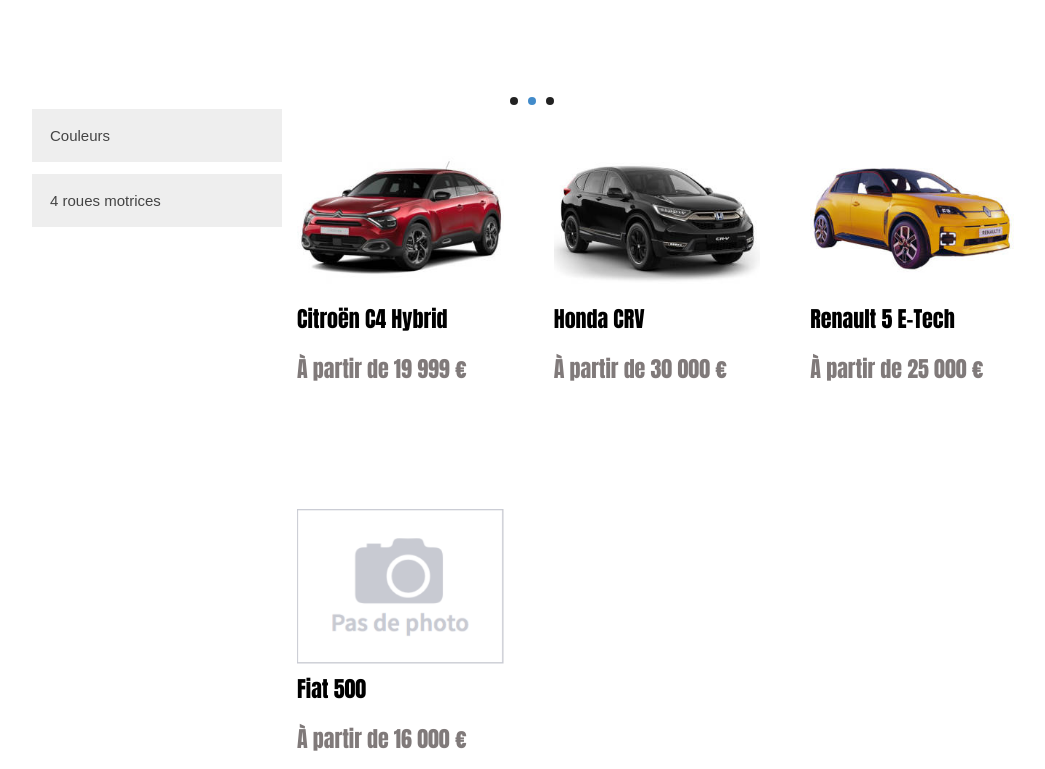
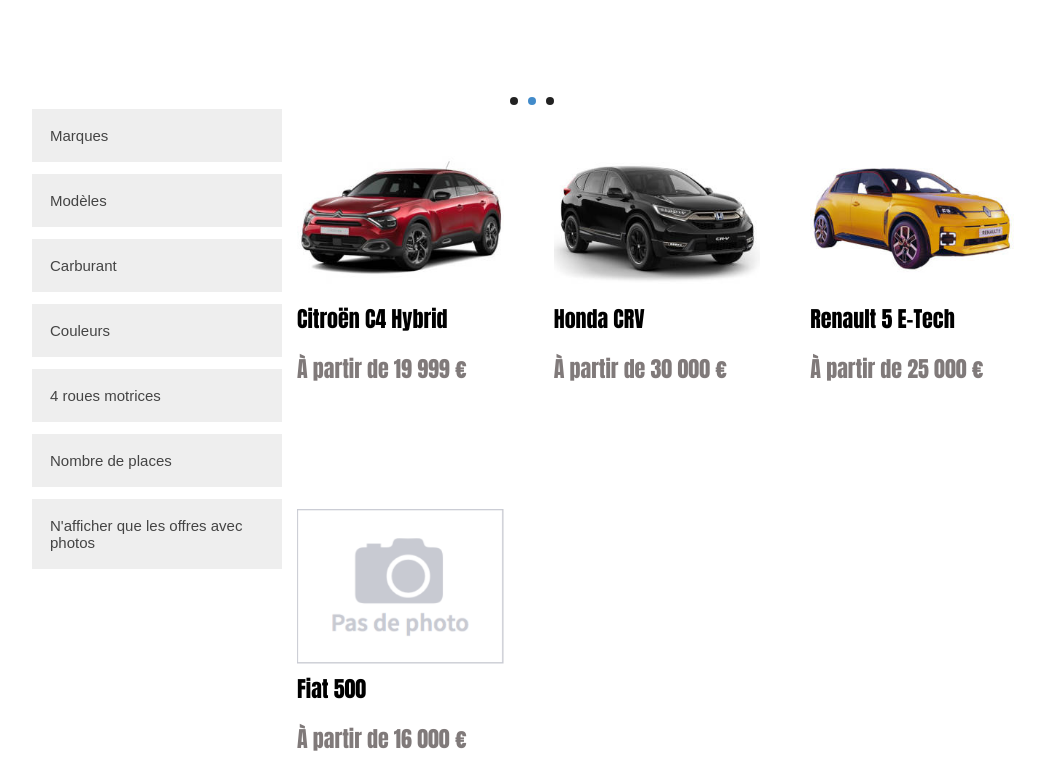
Before and after one commit to cstoyanov-IT/VroumVroumLeSite, a plain HTML site: page index.html in a window 1280 px wide. Shown: the part 682-1451 px from the top of the page, without its empty margins (108-1153 px from the left). Drawn offline with Linux system fonts and the light colour scheme.

Commit message:
mise à jour des filtres jusqua photo sans

```diff
--- a/index.html
+++ b/index.html
@@ -28,12 +28,6 @@
         <div class="caption">
           <h1>Citroën C4 Hybrid | À partir de 19 999 €</h1>
         </div>
-        <!-- fin de conteneur grille-->
-      </div>
-      <!-- fin de #conteneur_global-->
-    <!-- fin du main -->
-  </body>
-</html>
       </li>
       <li>
         <img src="img/slider/voiture-honda-crv.png" alt="Voiture Honda CRV visuel carroussel en page d'accueil" />
@@ -52,6 +46,74 @@
     <div id="conteneur_global" class="flex_row">
       <aside id="filters">
         <!-- DEBUT DU BLOC FILTRE-->
+        <button class="accordion">Marques</button>
+        <div class="conteneur_filtre flex_column panel">
+          <ul>
+            <li><input type="checkbox" onClick="toggle(this)" checked />Désélectionner / sélectionner tout</label></li>
+
+            <li>
+              <input type="checkbox" value="renault" name="case" checked />
+              <label>Renault :</label>
+            </li>
+            <li>
+              <input type="checkbox" value="citroen" name="case" checked />
+              <label>Citroën :</label>
+            </li>
+            <li>
+              <input type="checkbox" value="honda" name="case" checked />
+              <label>Honda :</label>
+            </li>
+            <li>
+              <input type="checkbox" value="fiat" name="case" checked />
+              <label>Fiat :</label>
+            </li>
+          </ul>
+        </div>
+        <!-- fin de myBtnContainer Marques-->
+        <button class="accordion">Modèles</button>
+        <div class="conteneur_filtre flex_column panel">
+          <ul>
+            <li><input type="checkbox" onClick="toggle(this)" checked />Désélectionner / sélectionner tout</label></li>
+
+            <li>
+              <input type="checkbox" value="5" name="case" checked />
+              <label>5 E-Tech :</label>
+            </li>
+            <li>
+              <input type="checkbox" value="c4" name="case" checked />
+              <label>C4 Hybrid</label>
+            </li>
+            <li>
+              <input type="checkbox" value="crv" name="case" checked />
+              <label>CRV :</label>
+            </li>
+            <li>
+              <input type="checkbox" value="500" name="case" checked />
+              <label>500 :</label>
+            </li>
+          </ul>
+        </div>
+        <!-- fin de myBtnContainer Modèles-->
+        <button class="accordion">Carburant</button>
+        <div class="conteneur_filtre flex_column panel">
+          <ul>
+            <li><input type="checkbox" onClick="toggle(this)" checked />Désélectionner / sélectionner tout</label></li>
+
+            <li>
+              <input type="checkbox" value="essence" name="case" checked />
+              <label>Essence :</label>
+            </li>
+            <li>
+              <input type="checkbox" value="hybrid" name="case" checked />
+              <label>Hybrid :</label>
+            </li>
+            <li>
+              <input type="checkbox" value="electrique" name="case" checked />
+              <label>Électrique :</label>
+            </li>
+          </ul>
+        </div>
+        <!-- fin de myBtnContainer Modèles-->
         <button class="accordion">Couleurs</button>
         <div class="conteneur_filtre flex_column panel">
           <ul>
@@ -63,11 +125,11 @@
             </li>
             <li>
               <input type="checkbox" value="rouge" name="case" checked />
-                <label>Rouge</label>
+              <label>Rouge :</label>
             </li>
             <li>
-                <input type="checkbox" value="bleu" name="case" checked />
-                <label>Bleu</label>
+              <input type="checkbox" value="bleue" name="case" checked />
+              <label>Bleue :</label>
             </li>
             <li>
               <input type="checkbox" value="jaune" name="case" checked />
@@ -76,6 +138,7 @@
           </ul>
         </div>
         <!-- fin de myBtnContainer COULEUR-->
+
         <button class="accordion">4 roues motrices</button>
         <div class="conteneur_filtre flex_column panel">
           <label><input type="radio" name="4x4" class="btn active" onclick="filterSelection('all')" checked>
@@ -87,17 +150,36 @@
             <input type="radio" name="4x4" class="btn" onclick="filterSelection('4x4-non')" />Non</label>
         </div>
         <!-- fin de myBtnContainer 4 roues motrices-->
+        <button class="accordion">Nombre de places</button>
+        <div class="conteneur_filtre flex_column panel">
+          <label><input type="radio" name="places" class="btn active" onclick="filterSelection('all')" checked>
+            Tous
+          </label>
+          <label>
+            <input type="radio" name="places" class="btn" onclick="filterSelection('places_5')" />5 places</label>
+          <label>
+            <input type="radio" name="places" class="btn" onclick="filterSelection('places_4')" />4 places</label>
+        </div>
+        <!-- fin de myBtnContainer 4 roues motrices-->
 
+        <button class="accordion">N'afficher que les offres avec photos</button>
+        <div class="conteneur_filtre flex_column panel">
+          <label><input type="radio" name="offre_photo" class="btn"
+              onclick="filterSelection('offre_photo_oui')" />Oui</label>
+          <label>
+            <input type="radio" name="offre_photo" class="btn" onclick="filterSelection('all')" />Non</label>
+        </div>
+        <!-- fin de myBtnContainer offres photo-->
         <!--FIN DU BLOC FILTRE-->
       </aside>
       <div id="conteneur_grille">
-        <div class="conteneur_carte filterDiv 4x4-non rouge">
+        <div class="conteneur_carte filterDiv 4x4-non citroen c4 hybrid rouge offre_photo_oui places_5">
           <!-- debut filtre 2 checkbox -->
 
           <!-- fin filtre 2 checkbox-->
           <!-- conteneur_carte-->
           <div>
-            <img src="img/carte-citroen-c4.jpg" alt="Voiture Citroën C4" />
+            <img src="img/carte-citroen-c4.jpg" alt="Voiture Citroën C4 places_5"/>
           </div>
           <div>
             <h2>Citroën C4 Hybrid</h2>
@@ -108,7 +190,7 @@
         </div>
         <!--fin de conteneur carte-->
 
-        <div class="conteneur_carte filterDiv 4x4-oui noir">
+        <div class="conteneur_carte filterDiv 4x4-oui honda crv hybrid noir offre_photo_oui places_5">
           <!-- conteneur_carte-->
           <div>
             <img src="img/carte-honda-crv.jpg" alt="Voiture Honda CRV" />
@@ -122,7 +204,7 @@
         </div>
         <!--fin de conteneur carte-->
 
-        <div class="conteneur_carte filterDiv 4x4-non jaune">
+        <div class="conteneur_carte filterDiv 4x4-non renault 5 electrique jaune offre_photo_oui places_5">
           <!-- conteneur_carte-->
           <div>
             <img src="img/carte-renault-5.jpg" alt="Voiture Renault 5 E-Tech" />
@@ -136,7 +218,7 @@
         </div>
         <!--fin de conteneur carte-->
 
-        <div class="conteneur_carte filterDiv 4x4-non bleu">
+        <div class="conteneur_carte filterDiv 4x4-non fiat 500 essence bleue offre_photo_non places_4">
           <!-- conteneur_carte-->
           <div>
             <img src="img/pas-de-photo.png" alt="Voiture Citroën C4" />
@@ -151,8 +233,6 @@
         <!-- fin de conteneur_carte-->
       </div>
     </div>
-
-
     <!-- fin de conteneur grille-->
     </div>
     <!-- fin de #conteneur_global-->
```
Lines whose indentation alone changed are shown as unchanged.
